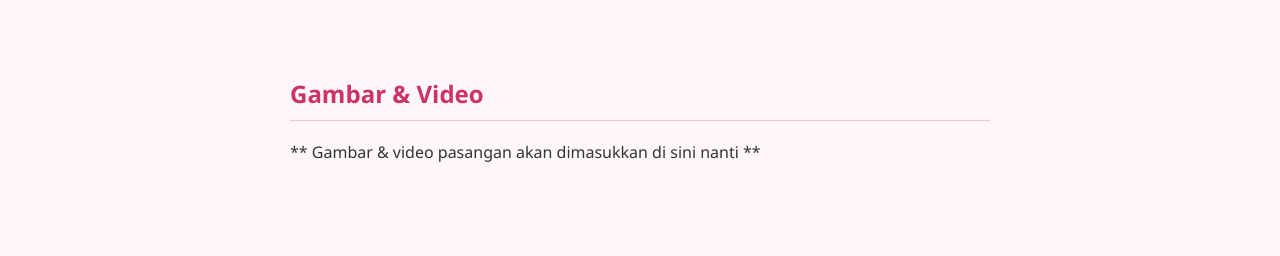
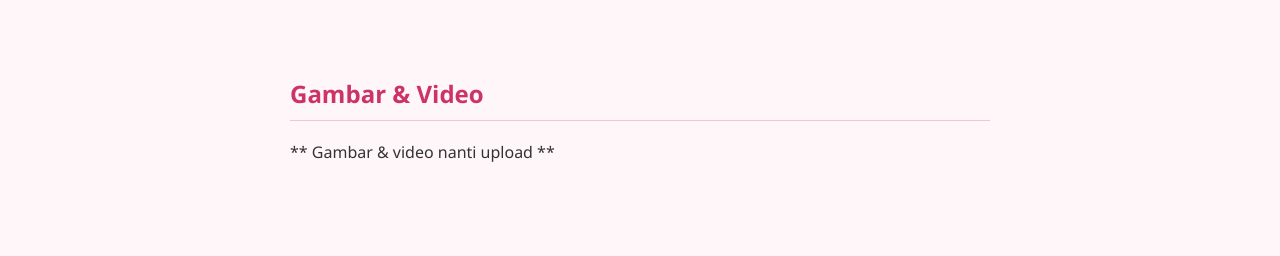
Before and after one commit to fikrizuhairi/kad, a plain HTML site: page index.html in a window 1280 px wide. Shown: the part 919-1175 px from the top of the page. Drawn offline with Linux system fonts and the light colour scheme.

Commit message:
Update index.html

```diff
--- a/index.html
+++ b/index.html
@@ -78,7 +78,7 @@
 
   <div class="section">
     <h2>Gambar & Video</h2>
-    <p>** Gambar & video pasangan akan dimasukkan di sini nanti **</p>
+    <p>** Gambar & video nanti upload **</p>
   </div>
 
   <div class="section">
```
